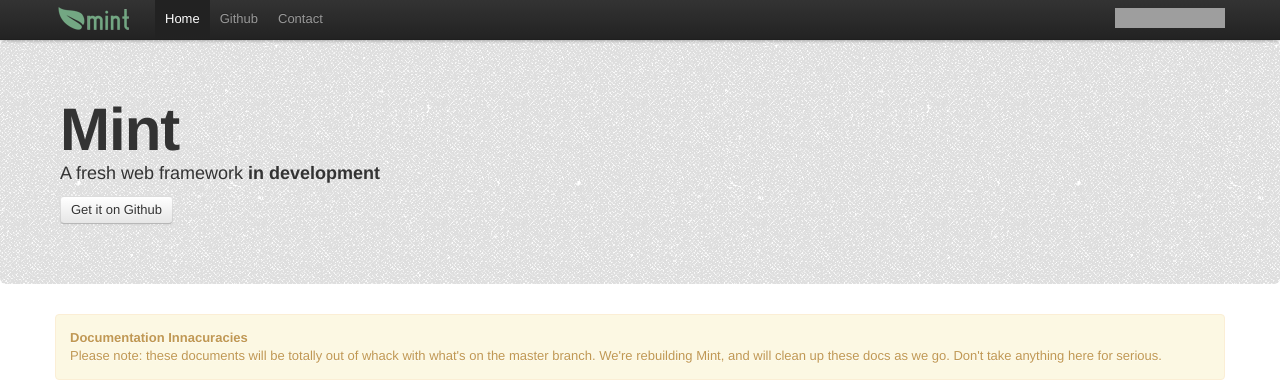
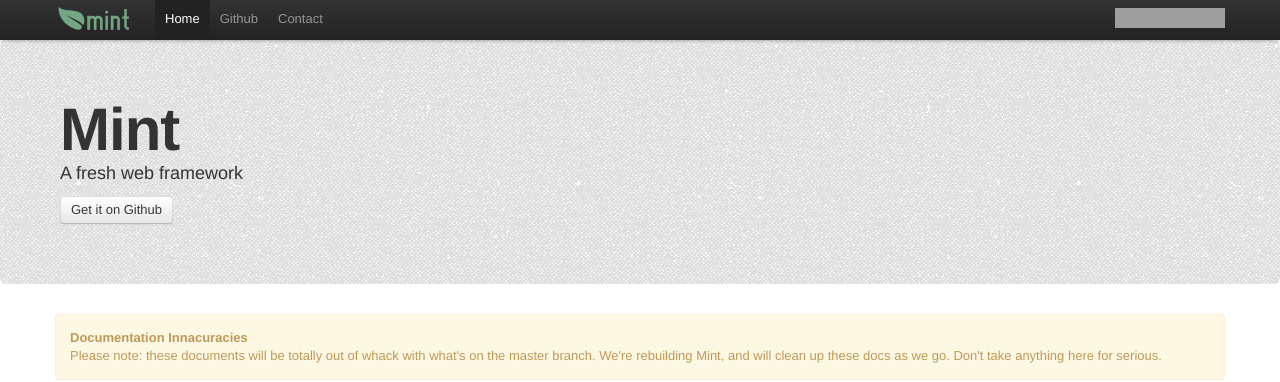
Before and after one commit to Olivine-Labs/Mint, a Jekyll site: the page built from index.html, in a window 1280 px wide and 1306 px high. Shown: the top 382 px of the window. Built offline with Jekyll 4.4.1, drawn with Linux system fonts in a browser that asks for light colours; nearby versions of some CDN libraries; Markdown is read by kramdown in place of the engine named in the settings; grey boxes are pictures that could not be loaded.

Commit message:
fixed title

```diff
--- a/_layouts/default.html
+++ b/_layouts/default.html
@@ -27,7 +27,7 @@
     <div class="container">
       <h1>Mint</h1>
 
-      <p>A fresh web framework <strong>in development</strong></p>
+      <p>A fresh web framework</p>
 
       <a class="btn" href="https://github.com/Olivine-Labs/Mint">Get it on Github</a>
     </div>
```
